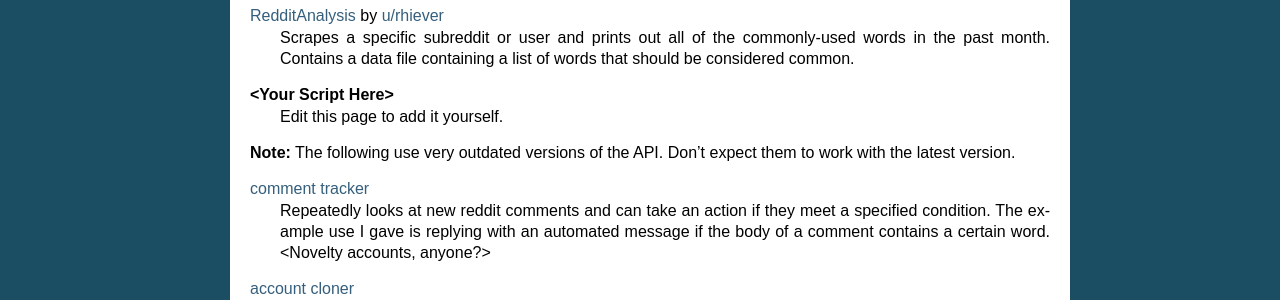
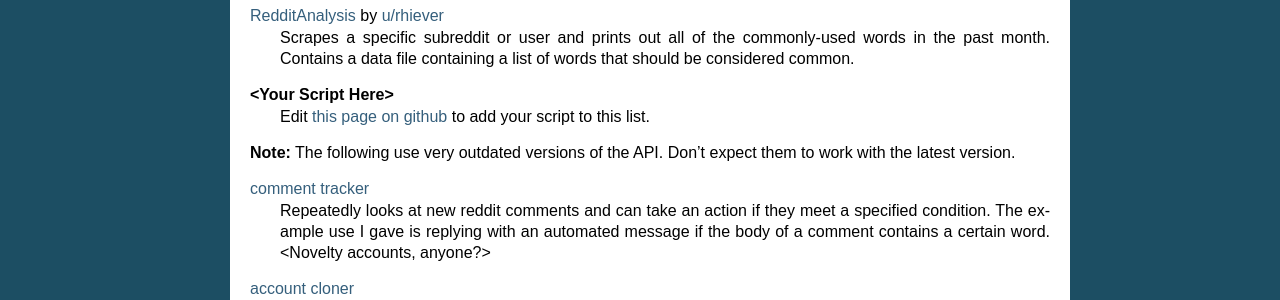
Before and after one commit to praw-dev/praw, a Sphinx documentation site: the page built from docs/pages/useful_scripts.rst, in a window 1280 px wide. Shown: the part 1184-1484 px from the top of the page. Built offline with Sphinx 7.4.7, drawn with Linux system fonts in a browser that asks for light colours.

Commit message:
Add direct link to useful_scripts.rst on github

```diff
--- a/docs/pages/useful_scripts.rst
+++ b/docs/pages/useful_scripts.rst
@@ -80,7 +80,8 @@ this page to add in more.
     list of words that should be considered common.
 
 **\<Your Script Here\>**
-    Edit this page to add it yourself.
+    Edit `this page on github <https://github.com/praw-dev/praw/blob/master/
+    docs/pages/useful_scripts.rst>`_ to add your script to this list.
 
 **Note:** The following use very outdated versions of the API. Don't expect
 them to work with the latest version.
```
